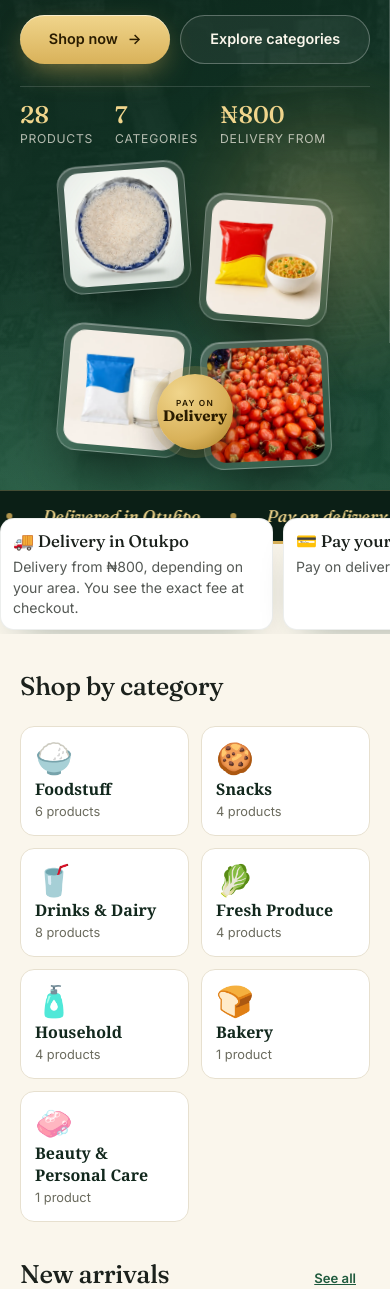
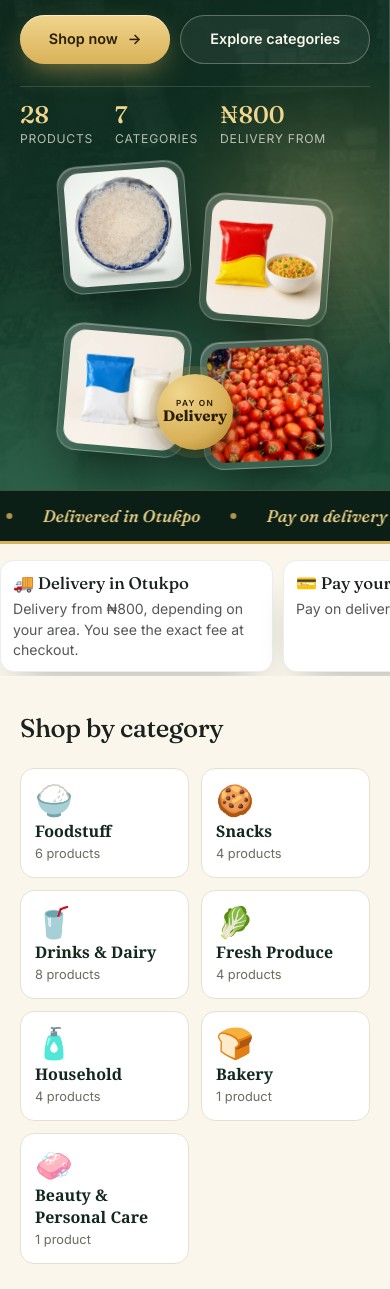
Before and after one commit to melodexs/Freshmart, a FastAPI app: page / in a window 390 px wide. Shown: the part 501-1790 px from the top of the page. Run offline with FastAPI, Linux system fonts and the light colour scheme.

Commit message:
Home: stop the three info cards from covering the scrolling ticker (#21)
Co-authored-by: Superagent <superagent@users.noreply.github.com>

```diff
--- a/apps/web/static/premium.css
+++ b/apps/web/static/premium.css
@@ -88,7 +88,7 @@ h1,h2,h3,.logo{font-family:var(--serif); font-weight:500; letter-spacing:-.01em;
 .marquee i{width:6px; height:6px; border-radius:50%; background:var(--gold); opacity:.8; display:inline-block;}
 
 /* ---------- lower sections ---------- */
-.info-strip{margin-top:-34px; position:relative; z-index:3;}
+.info-strip{margin-top:22px; position:relative; z-index:3;}
 .info-item{background:var(--paper); border:1px solid rgba(15,46,33,.08); box-shadow:0 18px 40px -22px rgba(15,46,33,.45); transition:transform .3s var(--ease), box-shadow .3s var(--ease);}
 .info-item:hover{transform:translateY(-4px); box-shadow:0 26px 48px -22px rgba(15,46,33,.55);}
 .info-item strong{font-family:var(--serif); font-weight:500; font-size:1.05rem;}
@@ -139,7 +139,7 @@ header{backdrop-filter:saturate(1.4) blur(10px); -webkit-backdrop-filter:saturat
   .hero-facts{margin-top:22px; padding-top:16px; gap:22px;}
   .hero-cta .hero-btn{flex:1 1 auto;}
   .scroll-cue{display:none;}
-  .info-strip{margin-top:-26px;}
+  .info-strip{margin-top:16px;}
 }
 @media (max-width:380px){ .hero h1{font-size:2rem;} .float-card{width:min(100%,108px);} }
 
```
